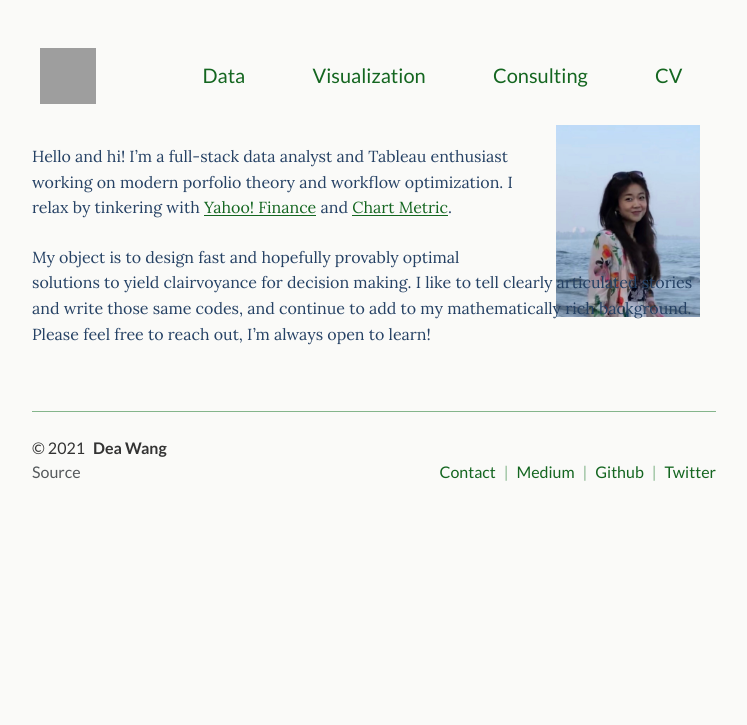
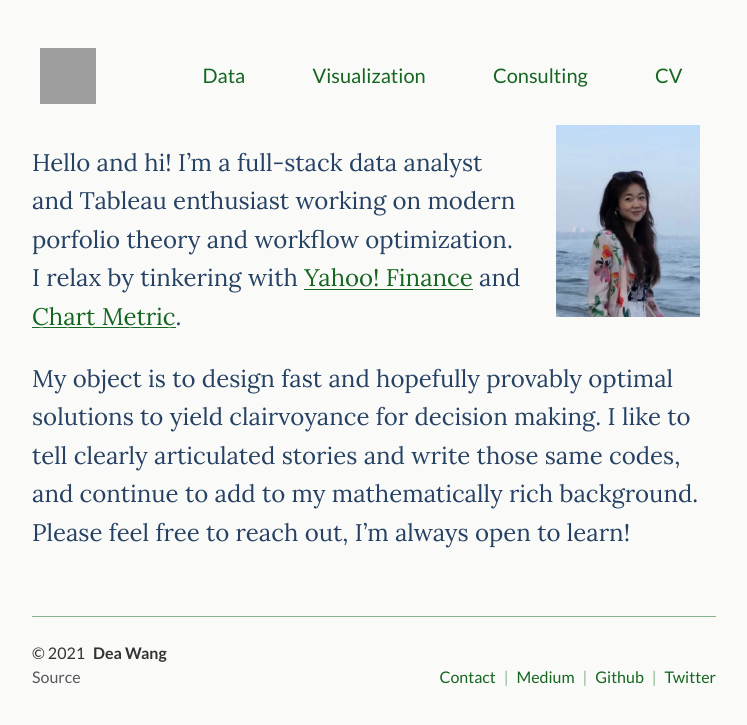
Before and after one commit to deawyk/deawyk.github.io, a Jekyll site: the page built from index.md, in a window 1280 px wide. Shown: the top 725 px of the page, without its empty margins (266-1013 px from the left). Built offline with Jekyll 4.4.1, drawn with Linux system fonts in a browser that asks for light colours; grey boxes are pictures that could not be loaded.

Commit message:
Update _text.scss

```diff
--- a/_sass/_text.scss
+++ b/_sass/_text.scss
@@ -27,9 +27,9 @@
 
 // TEXT - UTILS ------------------
 .lead {
-  font-size: 1.00rem;
+  font-size: 1.25rem;
   line-height: 1.6;
-  p { margin-bottom: 1.25rem; }
+  p { margin-bottom: 1.5rem; }
 }
 
 .pretty-links {
@@ -49,7 +49,7 @@
 }
 
 @include mq-up(md) {
-  .lead { font-size: 1.00rem; }
+  .lead { font-size: 1.5rem; }
 }
 
 // TEXT - CODE ------------------
```
